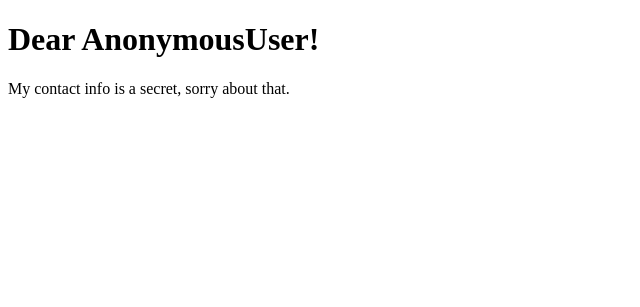
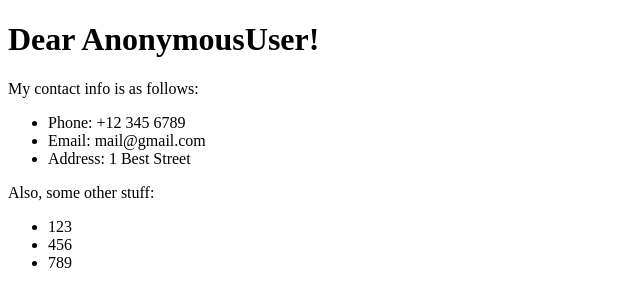
Before and after one commit to hosmanadam/try-django, a Django app: page /contact/ in a window 1280 px wide. Shown: the part 70-377 px from the top of the page, without its empty margins (0-640 px from the left). Run offline with Django 3.2, Linux system fonts and the light colour scheme.

Commit message:
Add context in contact_view

```diff
--- a/src/pages/views.py
+++ b/src/pages/views.py
@@ -7,7 +7,13 @@ def home_view(request, *args, **kwargs):
 
 
 def contact_view(request, *args, **kwargs):
-    return render(request, 'contact.html', {})
+    context: dict = {
+        'phone': '+12 345 6789',
+        'email': 'mail@gmail.com',
+        'address': '1 Best Street',
+        'stuff': [123, 456, 789]
+    }
+    return render(request, 'contact.html', context)
 
 
 def injected_view(request, *args, **kwargs):
--- a/src/templates/contact.html
+++ b/src/templates/contact.html
@@ -2,5 +2,17 @@
 
 {% block content %}
     <h1>Dear {{ request.user }}!</h1>
-    <p>My contact info is a secret, sorry about that.</p>
+    <p>My contact info is as follows:</p>
+        <ul>
+            <li>Phone: {{ phone }}</li>
+            <li>Email: {{ email }}</li>
+            <li>Address: {{ address }}</li>
+        </ul>
+    <p>Also, some other stuff:</p>
+        <ul>
+            {% for item in stuff %}
+                <li>{{ item }}</li>
+            {% endfor %}
+        </ul>
+
 {% endblock %}
```
